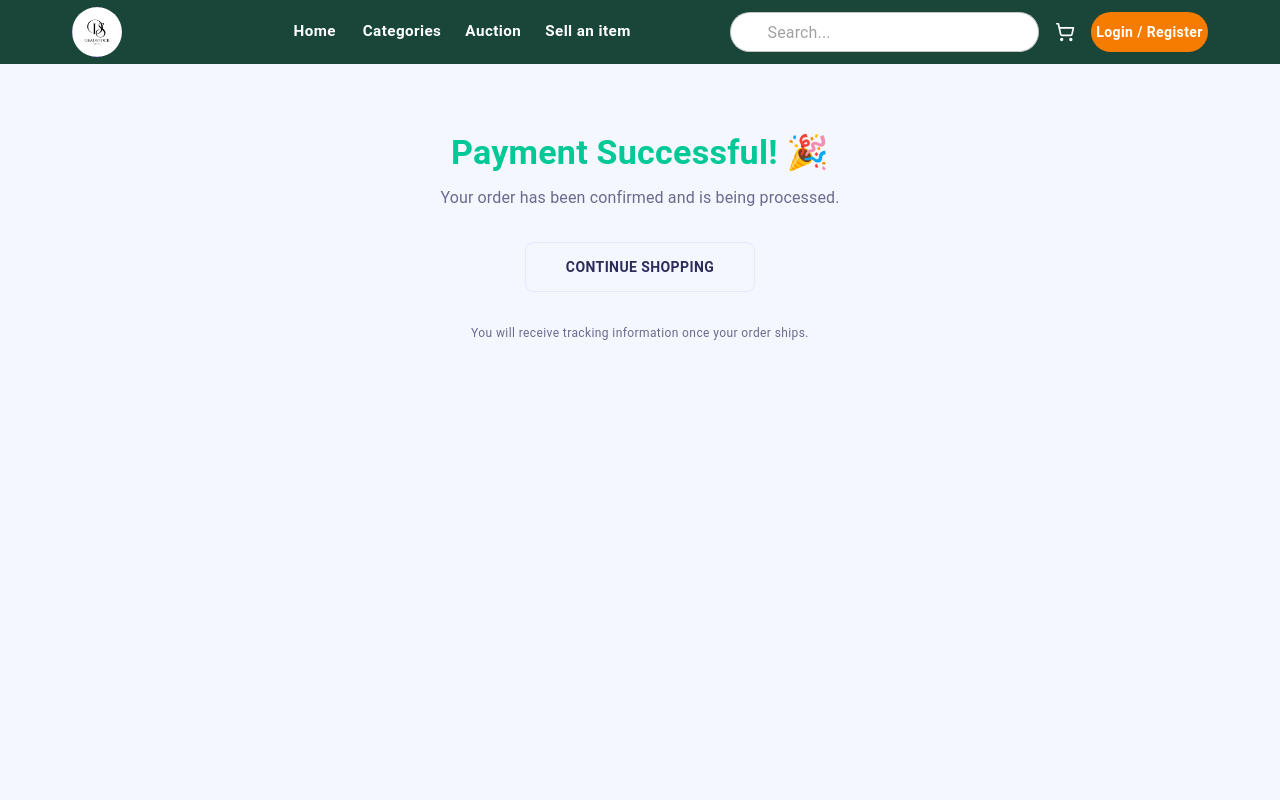
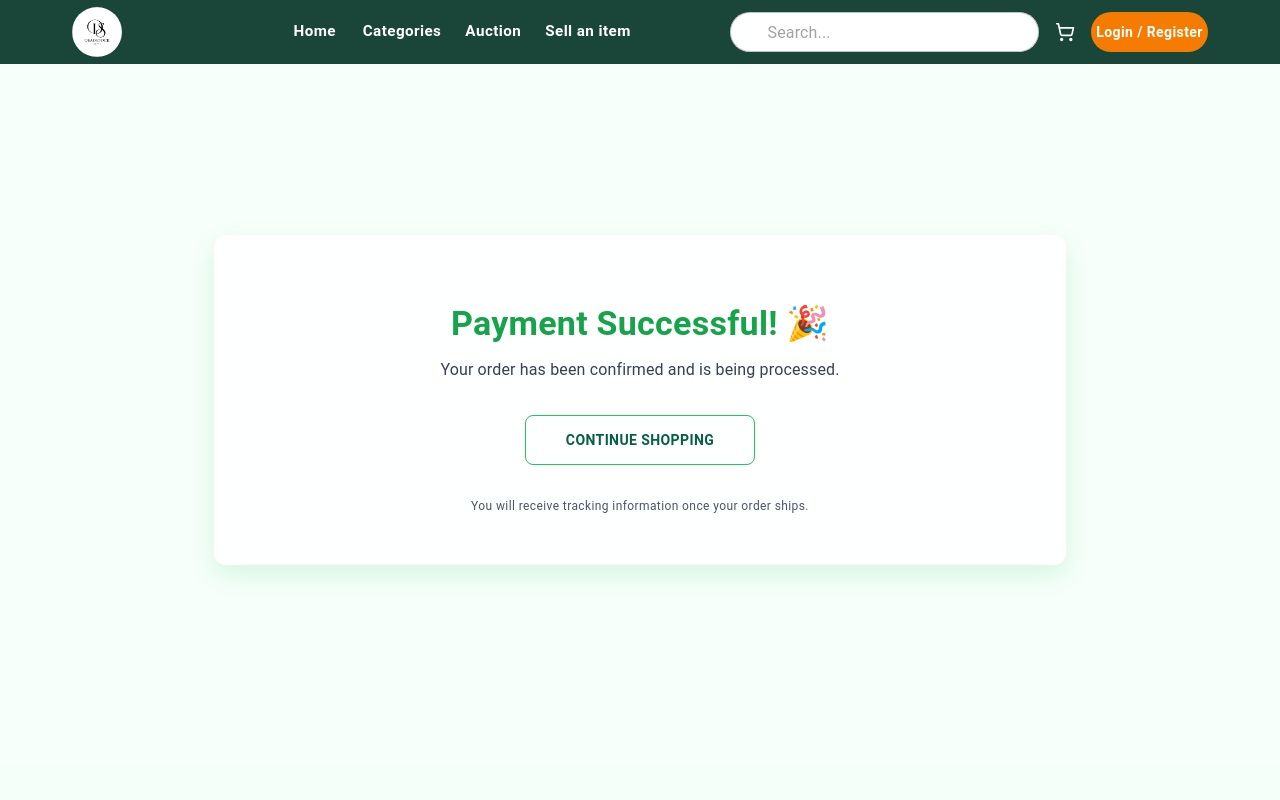
Before and after one commit to Sam-ima/Deadstock, a React (Vite) app in the folder deadStock/: page /payment-success in a window 1280 px wide. Shown: the top 800 px of the page. Built offline with nearby package versions, Linux system fonts and the light colour scheme; no server answers; the database is empty; some icons are missing.

Commit message:
payment successful component uupdated

```diff
--- a/deadStock/src/component/checkout/payment/PayementSuccess.jsx
+++ b/deadStock/src/component/checkout/payment/PayementSuccess.jsx
@@ -1,26 +1,40 @@
+// PaymentSuccess.jsx
 import { Box, Container, Typography, Button, Stack } from "@mui/material";
 import CheckCircleIcon from "@mui/icons-material/CheckCircle";
 import { colors } from "../Constants";
 
-const PaymentSuccess = ({  orderId }) => {
+const PaymentSuccess = ({ orderId }) => {
   return (
     <Box
       sx={{
         minHeight: "100vh",
-        bgcolor: colors.bg,
-        color: colors.textPrimary,
+        bgcolor: "rgba(245, 255, 250, 0.95)", // soft white-green background
+        color: "#1F2937",
         py: { xs: 4, md: 8 },
+        display: "flex",
+        alignItems: "center",
       }}
     >
       <Container maxWidth="md">
-        <Box sx={{ textAlign: "center", py: 6 }}>
+        <Box
+          sx={{
+            textAlign: "center",
+            py: { xs: 4, md: 6 },
+            px: { xs: 2, md: 0 },
+            background: "rgba(255, 255, 255, 0.85)",
+            borderRadius: 3,
+            boxShadow: "0 10px 25px rgba(34,197,94,0.15)",
+            backdropFilter: "blur(6px)",
+          }}
+        >
           <CheckCircleIcon
-            sx={{ fontSize: 80, color: colors.success, mb: 3 }}
+            sx={{ fontSize: 80, color: "#22C55E", mb: 3 }}
           />
+
           <Typography
             variant="h4"
             fontWeight={700}
-            color={colors.success}
+            color="#16A34A" // brighter green
             gutterBottom
           >
             Payment Successful! 🎉
@@ -28,8 +42,8 @@ const PaymentSuccess = ({  orderId }) => {
 
           <Typography
             variant="body1"
-            color={colors.textSecondary}
-            sx={{ mb: 3, maxWidth: 500, mx: "auto" }}
+            color="#374151" // dark gray
+            sx={{ mb: 3, maxWidth: 500, mx: "auto", lineHeight: 1.6 }}
           >
             Your order has been confirmed and is being processed.
           </Typography>
@@ -37,13 +51,14 @@ const PaymentSuccess = ({  orderId }) => {
           {orderId && (
             <Typography
               variant="caption"
-              color={colors.textSecondary}
               sx={{
                 display: "inline-block",
-                bgcolor: colors.bgDark,
+                bgcolor: "#DCFCE7", // light green background
+                color: "#065F46", // deep green text
                 px: 2,
                 py: 1,
                 borderRadius: 1,
+                fontWeight: 600,
                 mb: 4,
               }}
             >
@@ -57,16 +72,20 @@ const PaymentSuccess = ({  orderId }) => {
             justifyContent="center"
             sx={{ mt: 4 }}
           >
+            {/* View Order Button (optional, uncomment if needed) */}
             {/* <Button
               variant="contained"
               onClick={() => (window.location.href = "/orders")}
               sx={{
-                background: colors.primaryGradient,
-                color: colors.textLight,
+                background: "linear-gradient(90deg, #22C55E, #16A34A)",
+                color: "#F9FAFB",
                 px: 5,
                 py: 1.5,
                 borderRadius: 2,
                 fontWeight: 700,
+                '&:hover': {
+                  opacity: 0.9,
+                },
               }}
             >
               View Order
@@ -76,16 +95,16 @@ const PaymentSuccess = ({  orderId }) => {
               variant="outlined"
               onClick={() => (window.location.href = "/")}
               sx={{
-                borderColor: colors.border,
-                color: colors.textPrimary,
+                borderColor: "#22C55E",
+                color: "#065F46",
                 px: 5,
                 py: 1.5,
                 borderRadius: 2,
                 fontWeight: 700,
                 '&:hover': {
-                  borderColor: colors.primary,
-                  bgcolor: colors.bgLight,
-                }
+                  borderColor: "#16A34A",
+                  bgcolor: "rgba(220,252,231,0.6)",
+                },
               }}
             >
               Continue Shopping
@@ -94,7 +113,7 @@ const PaymentSuccess = ({  orderId }) => {
 
           <Typography
             variant="caption"
-            color={colors.textSecondary}
+            color="#4B5563" // medium gray
             sx={{ mt: 4, display: "block" }}
           >
             You will receive tracking information once your order ships.
```
